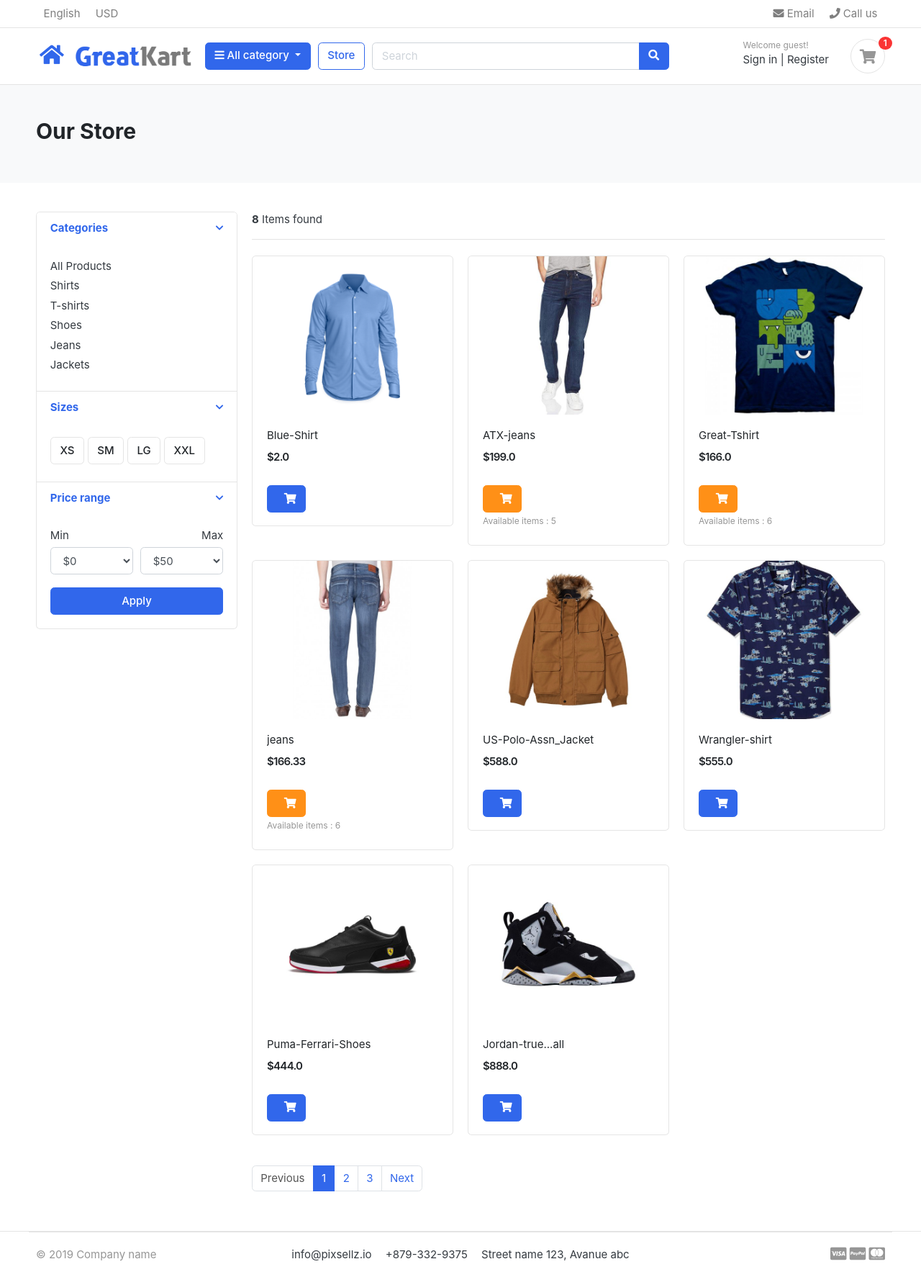
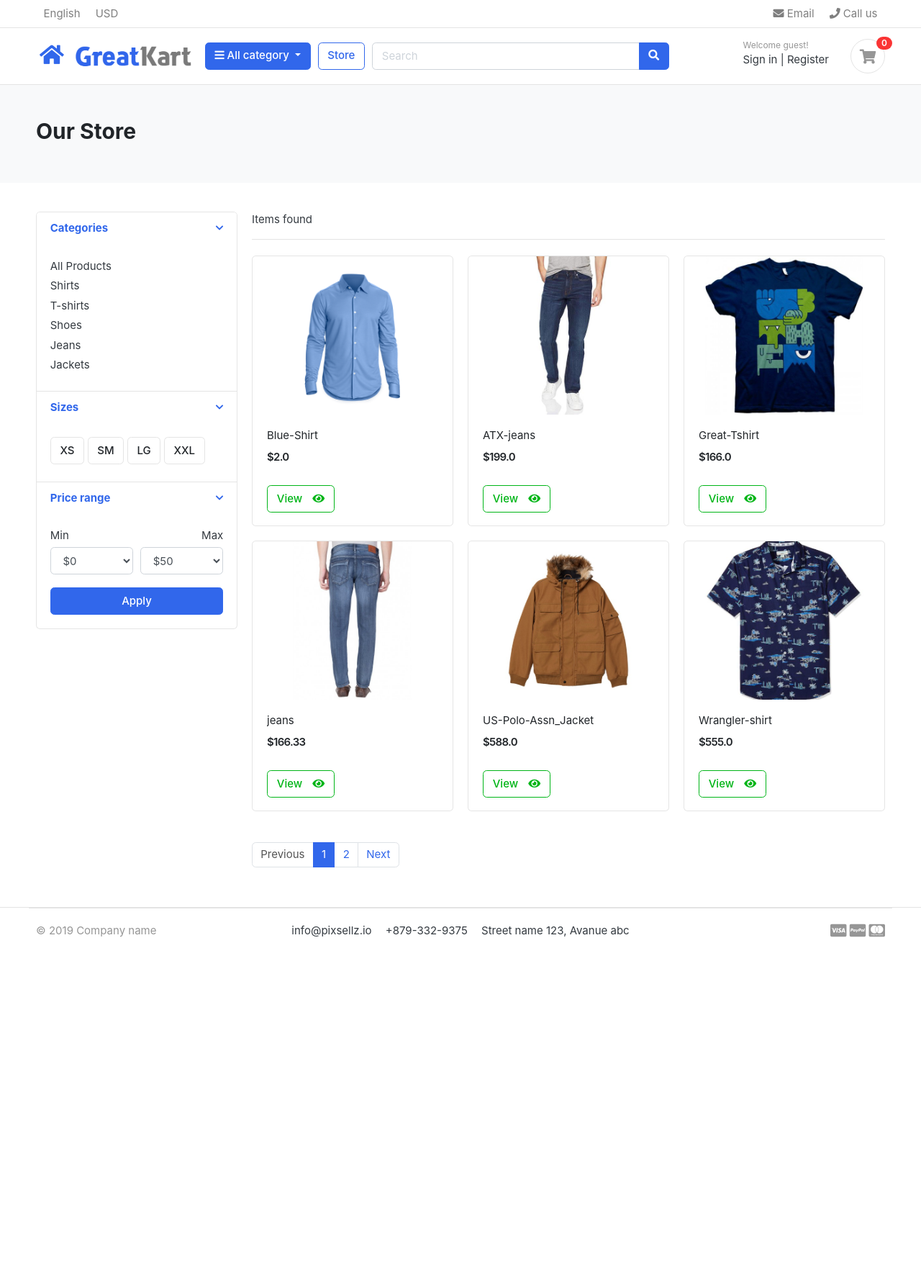
Before and after one commit to Althaf-444/Django_e-com_project, a Django app: page /store/ in a window 1280 px wide. Shown: the whole page at 72% size. After the commit the page ends 1302 px from the top, so only its background shows below. Run offline with Django 5.2, Linux system fonts and the light colour scheme; data comes from the database, SQL or seed files in the repository; both versions use the stored data as it was after the commit; some libraries are stand-ins or nearby versions; some web fonts are replaced.

Commit message:
pagination

```diff
--- a/e_com_project/carts/context_processors.py
+++ b/e_com_project/carts/context_processors.py
@@ -1,6 +1,16 @@
-from .models import CartItem
+from .models import CartItem ,Cart
+from .views import _cart_id
+def cart_items(request):
+    total_cart_items = 0
+    if "admin" in request.path :
+        return {}
+    else:
+        try:
+            cart = Cart.objects.filter(cart_id = _cart_id(request))
+            cart_items = CartItem.objects.filter(cart = cart[:1])
+            for cart_item in cart_items:
+                total_cart_items += cart_item.quantity
+        except Cart.DoesNotExist:
+            total_cart_items = 0
 
-def cart_items(request):
-    cart_items = CartItem.objects.all()
-    total_cart_items = cart_items.count()
     return dict(total_cart_items=total_cart_items)
--- a/e_com_project/carts/views.py
+++ b/e_com_project/carts/views.py
@@ -4,6 +4,11 @@ from store.models import Product
 from .models import Cart , CartItem
 # Create your views here.
 def cart(request , total = 0 ,quantity = 0 , cart_items = None):
+
+    cart_items = []
+    tax = 0
+    grand_total = 0
+
     try:
 
         cart        = Cart.objects.get(cart_id = _cart_id(request))
--- a/e_com_project/store/views.py
+++ b/e_com_project/store/views.py
@@ -3,6 +3,7 @@ from .models import Product
 from category.models import Category
 from carts.models import CartItem
 from carts.views import _cart_id
+from django.core.paginator import EmptyPage , PageNotAnInteger , Paginator
 # Create your views here.
 def store(request , category_slug = None):
     categories = None
@@ -11,12 +12,18 @@ def store(request , category_slug = None):
     if category_slug != None:
         categories = get_object_or_404(Category,slug=category_slug)
         products = Product.objects.filter(category = categories , is_available = True)
+        paginator = Paginator(products , 1)
+        page = request.GET.get('page')
+        paged_products = paginator.get_page(page)
         products_count = products.count()
     else:
-        products = Product.objects.all().filter(is_available = True)
+        products = Product.objects.all().filter(is_available = True).order_by('id')
+        paginator = Paginator(products ,6)
+        page = request.GET.get('page')
+        paged_products = paginator.get_page(page)
         products_count = products.count()
     context = {
-                'products' : products ,
+                'products' : paged_products ,
                 'count'    : products_count,
 
               }
--- a/e_com_project/templates/store/product_details.html
+++ b/e_com_project/templates/store/product_details.html
@@ -70,7 +70,8 @@
 	</div> <!-- row.// -->
 	<hr>
 	{% if in_cart == True %}
-	    <a href="{% url 'add_cart' single_product.id %}" class="btn  btn-success"> <span class="text">View cart</span> <i class="fas fa-shopping-cart"></i>  </a>
+	    <a href="{% url 'add_cart' single_product.id %}" class="btn  btn-success"> <span class="text">Added to Cart</span> <i class="fas fa-check"></i>  </a>
+		<a href="{% url 'add_cart' single_product.id %}" class="btn  btn-outline-success"> <span class="text">View to Cart</span> <i class="fas fa-eye"></i>  </a>
 	{% else %}
         {% if single_product.stock <= 0 %}
             <h5>Out of Stock </h5>
@@ -78,7 +79,7 @@
             <a href="{% url 'add_cart' single_product.id %}" class="btn  btn-warning"> <span class="text">Limited available stock</span> <i class="fas fa-shopping-cart"></i>  </a>
             <h6 class="text-muted small mt-1">Available items : {{ single_product.stock }}</h6>
         {% else %}
-            <a href="{% url 'add_cart' single_product.id %}" class="btn  btn-primary"> <span class="text">Add to cart</span> <i class="fas fa-shopping-cart"></i>  </a>
+            <a href="{% url 'add_cart' single_product.id %}" class="btn  btn-primary"> <span class="text">Add to Cart</span> <i class="fas fa-shopping-cart"></i>  </a>
         {% endif %}
 	{% endif %}
 
--- a/e_com_project/templates/store/store.html
+++ b/e_com_project/templates/store/store.html
@@ -138,19 +138,7 @@
                           <span class="price">${{ product.price }}</span>
                         </div> <!-- price-wrap.// -->
                       </div>
-                    {% if in_cart == True %}
-	                          <a href="{% url 'add_cart' product.id %}" class="btn  btn-success"> <span class="text">View cart</span> <i class="fas fa-shopping-cart"></i>  </a>
-	                    {% else %}
-                        {% if product.stock <= 0 %}
-                               <h5>Out of Stock </h5>
-                        {% elif product.stock <= 10 %}
-                                <a href="{% url 'add_cart' product.id %}" class="btn  btn-warning"> <span class="text"></span> <i class="fas fa-shopping-cart"></i>  </a>
-                                <h6 class="text-muted small mt-1">Available items : {{ product.stock }}</h6>
-                        {% else %}
-                                <a href="{% url 'add_cart' product.id %}" class="btn  btn-primary"> <span class="text"></span> <i class="fas fa-shopping-cart"></i>  </a>
-                        {% endif %}
-                    {% endif %}
-
+	                        <a href="{{product.get_url}}" class="btn  btn-outline-success"> <span class="text">View</span> <i class="fas fa-eye"></i>  </a>
                     </figcaption>
                   </figure>
                    </a>
@@ -160,23 +148,45 @@
             <!-- row end.// -->
 
             <nav class="mt-4" aria-label="Page navigation sample">
+              {% if products.has_other_pages %}
               <ul class="pagination">
-                <li class="page-item disabled">
+
+                {% if products.has_previous %}
+                   <li class="page-item ">
+                     <a class="page-link" href="?page={{products.previous_page_number}}">Previous</a>
+                    </li>
+                {% else %}
+                   <li class="page-item disabled ">
                     <a class="page-link" href="#">Previous</a>
                    </li>
+                {% endif %}
+
+
+                {% for i in products.paginator.page_range  %}
+                    {% if products.number == i  %}
                        <li class="page-item active">
-                  <a class="page-link" href="#">1</a>
+                         <a class="page-link" href="#">{{i}}</a>
                        </li>
+                    {% else %}
+                       <li class="page-item ">
+                        <a class="page-link" href="?page={{i}}">{{i}}</a>
+                       </li>
+                    {% endif %}
+                {% endfor %}
+
+
+                {% if products.has_next %}
                    <li class="page-item">
-                  <a class="page-link" href="#">2</a>
+                      <a class="page-link" href="?page={{products.next_page_number}}">Next</a>
                    </li>
-                <li class="page-item">
-                  <a class="page-link" href="#">3</a>
-                </li>
-                <li class="page-item">
+                {% else %}
+                  <li class="page-item disabled">
                     <a class="page-link" href="#">Next</a>
                   </li>
+                {% endif %}
+
               </ul>
+              {% endif %}
             </nav>
           </main> <!-- col.// -->
         </div>
```
Also changed, not shown: e_com_project/db.sqlite3. Lines whose indentation alone changed are shown as unchanged.
